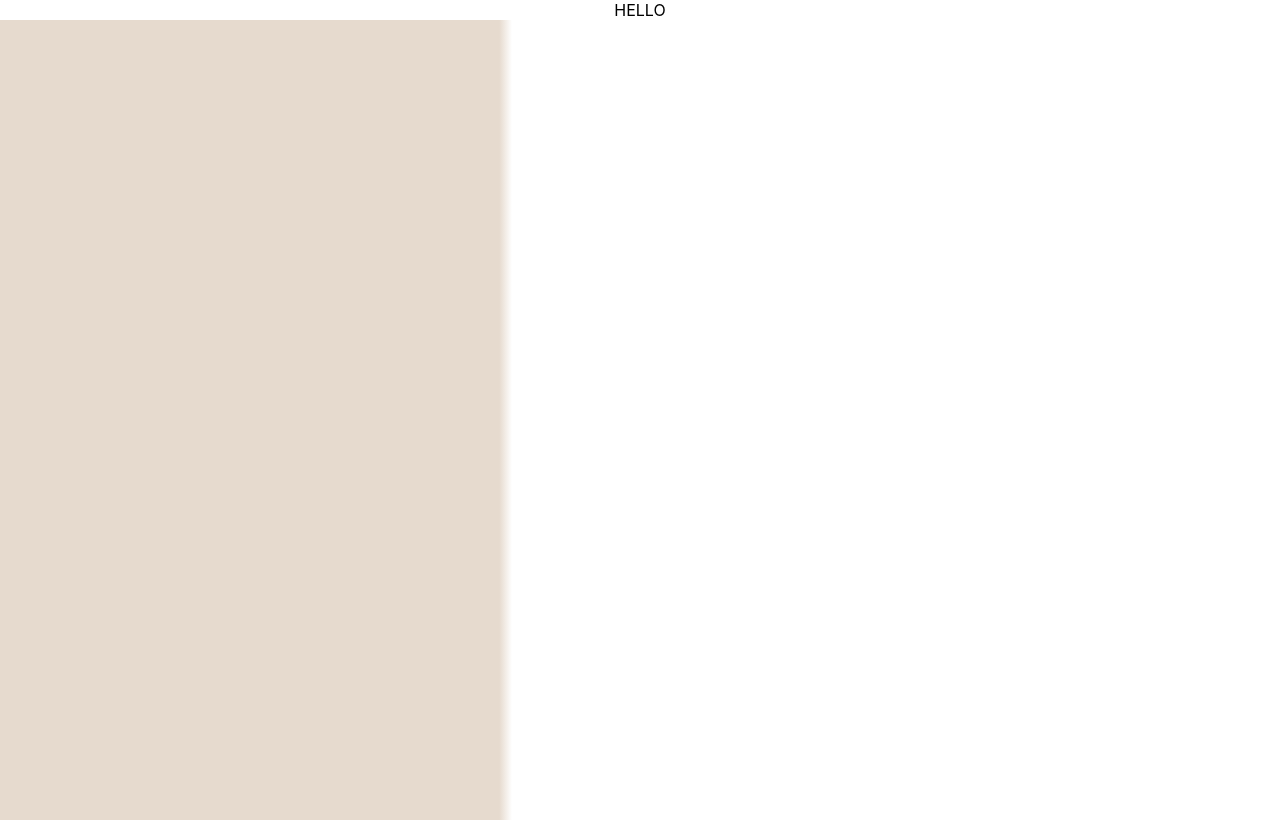
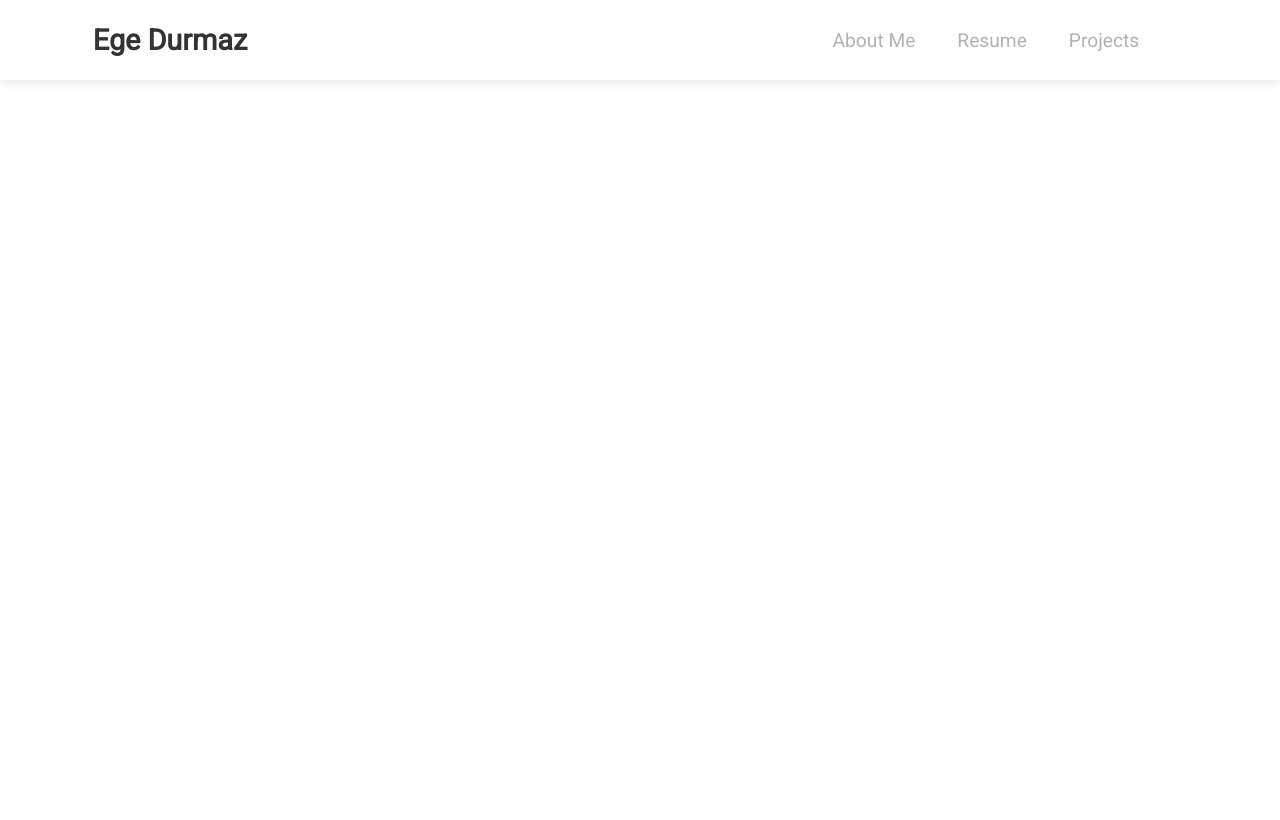
Before and after one commit to Aegean09/React-Portfolio, a React (Create React App) app: page / in a window 1280 px wide. Built offline with nearby package versions, Linux system fonts and the light colour scheme.

Commit message:
P-02 Navbar CSS added

```diff
--- a/public/index.html
+++ b/public/index.html
@@ -10,6 +10,10 @@
       content="Web site created using create-react-app"
     />
     <link rel="apple-touch-icon" href="%PUBLIC_URL%/logo192.png" />
+    <link rel="stylesheet" href="https://use.fontawesome.com/releases/v5.15.4/css/all.css" integrity="sha384-DyZ88mC6Up2uqS4h/KRgHuoeGwBcD4Ng9SiP4dIRy0EXTlnuz47vAwmeGwVChigm" crossorigin="anonymous"/>
+    <link rel="preconnect" href="https://fonts.googleapis.com">
+    <link rel="preconnect" href="https://fonts.gstatic.com" crossorigin>
+    <link href="https://fonts.googleapis.com/css2?family=Roboto:ital,wght@0,400;1,100&display=swap" rel="stylesheet">
     <!--
       manifest.json provides metadata used when your web app is installed on a
       user's mobile device or desktop. See https://developers.google.com/web/fundamentals/web-app-manifest/
--- a/src/App.css
+++ b/src/App.css
@@ -1,38 +1,8 @@
-.App {
-  text-align: center;
+*{
+  box-sizing: border-box;
+  margin: 0;
+  padding: 0;
+  font-family: 'Roboto', sans-serif;
 }
 
-.App-logo {
-  height: 40vmin;
-  pointer-events: none;
-}
-
-@media (prefers-reduced-motion: no-preference) {
-  .App-logo {
-    animation: App-logo-spin infinite 20s linear;
-  }
-}
-
-.App-header {
-  background: linear-gradient(90deg, #E6DACE 39%, #FFFFFF 40%);
-  min-height: 100vh;
-  display: flex;
-  flex-direction: column;
-  align-items: center;
-  justify-content: center;
-  font-size: calc(10px + 2vmin);
-  color: white;
-}
-
-.App-link {
-  color: #61dafb;
-}
-
-@keyframes App-logo-spin {
-  from {
-    transform: rotate(0deg);
-  }
-  to {
-    transform: rotate(360deg);
-  }
-}
+  /* background: linear-gradient(90deg, #E6DACE 39%, #FFFFFF 40%); */
--- a/src/App.js
+++ b/src/App.js
@@ -1,12 +1,11 @@
+import React from 'react';
 import './App.css';
+import Navbar from './components/Navbar/Navbar';
 
 function App() {
   return (
     <div className="App">
-      HELLO
-      <header className="App-header">
-        HELLO
-      </header>
+      <Navbar/>
     </div>
   );
 }
--- a/src/components/Navbar/NavItems.js
+++ b/src/components/Navbar/NavItems.js
@@ -1,9 +1,4 @@
 export const navitems = [
-    {
-        title:"Ege Durmaz",
-        url:"#",
-        classN:"nav-link"
-    },
     {
         title:"About Me",
         url:"#",
--- a/src/components/Navbar/Navbar.css
+++ b/src/components/Navbar/Navbar.css
@@ -0,0 +1,53 @@
+.navbar-items {
+  background: white;
+  height: 80px;
+  border-bottom: 10px;
+  box-shadow: 0 1px 10px 0px #88888839;
+  display: flex;
+  justify-content: center;
+  align-items: center;
+  font-size: 1.2rem;
+}
+
+.navbar-logo {
+  color: #333333;
+  justify-self: start;
+  margin-left: 20px;
+  cursor: pointer;
+}
+
+.nav-menu {
+  display: grid;
+  grid-template-columns: repeat(5, auto);
+  grid-gap: 10px;
+  list-style: none;
+  text-align: center;
+  width: 70vw;
+  justify-content: end;
+  margin: 2rem;
+}
+
+.nav-link {
+    transition: all 0.7s;
+    color: #888888a4;
+    text-decoration: none;
+    padding: 0.5rem 1rem;
+}
+
+.nav-link:hover {
+    color: #333333;
+    border-radius: 4px;
+    transition: all 1s ease-out;
+}
+
+.fa-bars{
+    color: #333333;
+}
+
+.nav-link-mobile{
+    display: none;
+}
+
+.menu-icon{
+    display: none;
+}
--- a/src/components/Navbar/Navbar.js
+++ b/src/components/Navbar/Navbar.js
@@ -1,13 +1,24 @@
 import React, { Component } from "react";
 import { navitems } from "./NavItems";
+import "./Navbar.css";
 
 class Navbar extends Component {
+  state = {
+    clicked: false,
+  };
+
+  handleClick= ()=>{
+    this.setState({clicked: !this.state.clicked})
+  }
+
   render() {
     return (
       <nav className="navbar-items">
-        <h1 className="navbar-logo">React</h1>
-        <div className="menu-icon"></div>
-        <ul>
+        <h1 className="navbar-logo">Ege Durmaz</h1>
+        <div className="menu-icon" onClick={this.handleClick}>
+          <i className={this.state.clicked ? 'fas fa-times' : 'fas fa-bars'}></i>
+        </div>
+        <ul className={this.state.clicked ? 'nav-menu active' : 'nav-menu'}>
           {navitems.map((item, idx) => {
             return (
               <li key={idx}>
```
